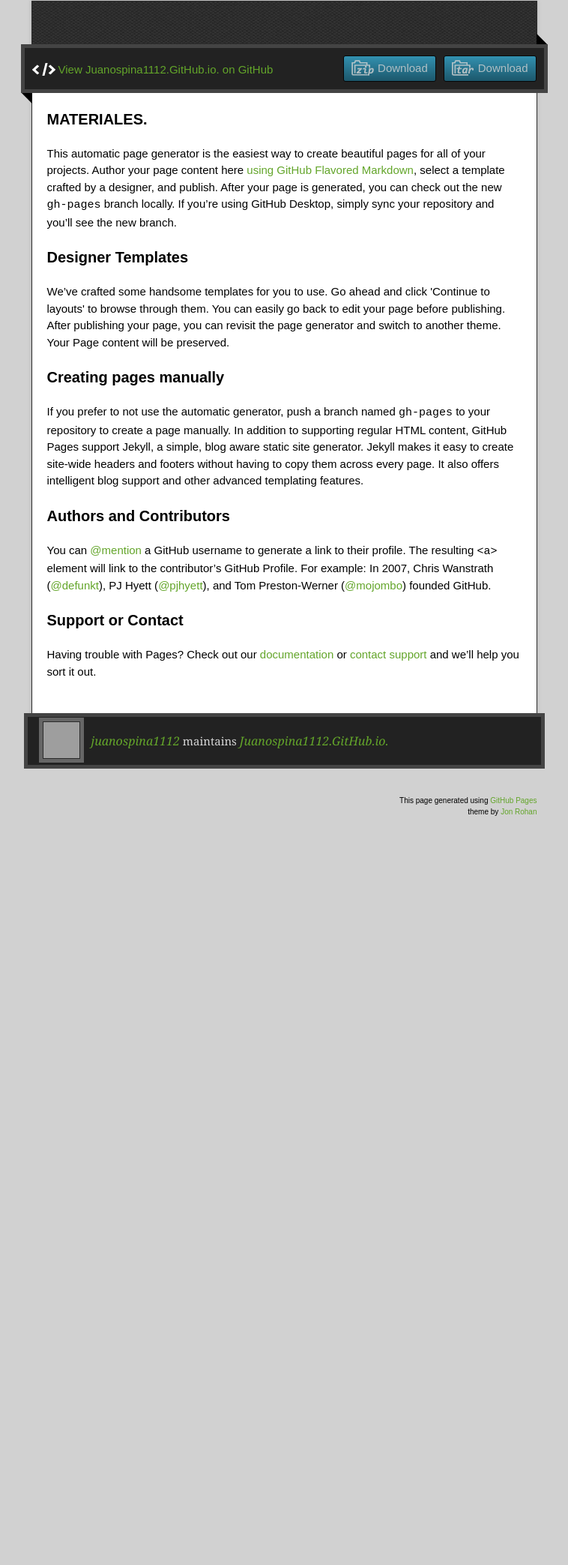
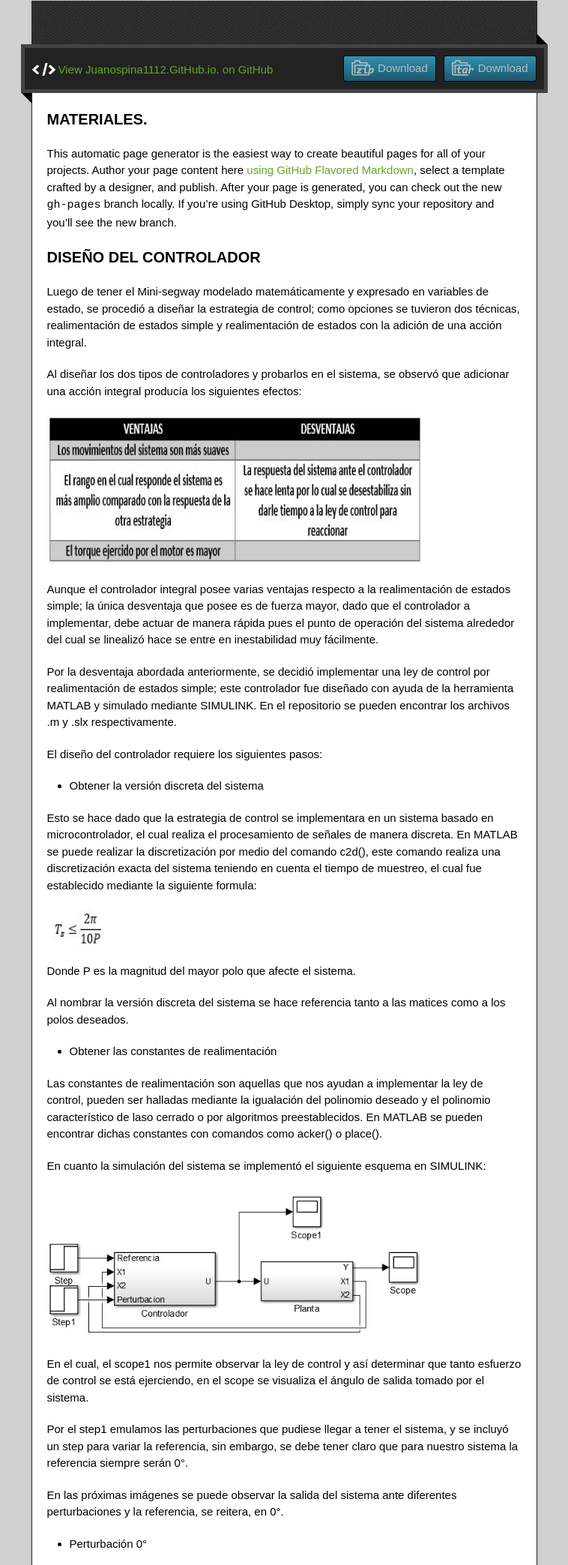
Before and after one commit to juanospina1112/juanospina1112.github.io., a plain HTML site: page index.html in a window 1280 px wide. Shown: the part 129-2216 px from the top of the page at 75% size, without its empty margins (261-1019 px from the left). Before the commit the page ends 1309 px from the top, so only its background shows below. Drawn offline with nearby package versions, Linux system fonts and the light colour scheme; grey boxes are pictures that could not be loaded.

Commit message:
documentacion controlador

```diff
--- a/index.html
+++ b/index.html
@@ -42,9 +42,67 @@
 <p>This automatic page generator is the easiest way to create beautiful pages for all of your projects. Author your page content here <a href="https://guides.github.com/features/mastering-markdown/">using GitHub Flavored Markdown</a>, select a template crafted by a designer, and publish. After your page is generated, you can check out the new <code>gh-pages</code> branch locally. If you’re using GitHub Desktop, simply sync your repository and you’ll see the new branch.</p>
 
 <h3>
-<a id="designer-templates" class="anchor" href="#designer-templates" aria-hidden="true"><span class="octicon octicon-link"></span></a>Designer Templates</h3>
+<a id="DISEÑO DEL CONTROLADOR" class="anchor" href="#DISEÑO DEL CONTROLADOR" aria-hidden="true"><span class="octicon octicon-link"></span></a>DISEÑO DEL CONTROLADOR</h3>
 
-<p>We’ve crafted some handsome templates for you to use. Go ahead and click 'Continue to layouts' to browse through them. You can easily go back to edit your page before publishing. After publishing your page, you can revisit the page generator and switch to another theme. Your Page content will be preserved.</p>
+<p>Luego de tener el Mini-segway modelado matemáticamente y expresado en variables de estado, se procedió a diseñar la estrategia de control; como opciones se tuvieron dos técnicas, realimentación de estados simple y realimentación de estados con la adición de una acción integral.</p>
+
+<p>Al diseñar los dos tipos de controladores y probarlos en el sistema, se observó que adicionar una acción integral producía los siguientes efectos:</p>
+
+<img src="imagenes_andres/tabla.jpg" width=500 height=200>
+
+<p>Aunque el controlador integral posee varias ventajas respecto a la realimentación de estados simple; la única desventaja que posee es de fuerza mayor, dado que el controlador a implementar, debe actuar de manera rápida pues el punto de operación del sistema alrededor del cual se linealizó hace se entre en inestabilidad muy fácilmente.</p>
+
+<p>Por la desventaja abordada anteriormente, se decidió implementar una ley de control por realimentación de estados simple; este controlador fue diseñado con ayuda de la herramienta MATLAB y simulado mediante SIMULINK. En el repositorio se pueden encontrar los archivos .m y .slx respectivamente.</p>
+
+<p>El diseño del controlador requiere los siguientes pasos:</p>
+
+<UL>
+    <LI>Obtener la versión discreta del sistema
+</UL>
+
+<p>Esto se hace dado que la estrategia de control se implementara en un sistema basado en microcontrolador, el cual realiza el procesamiento de señales de manera discreta. En MATLAB se puede realizar la discretización por medio del comando c2d(), este comando realiza una discretización exacta del sistema teniendo en cuenta el tiempo de muestreo, el cual fue establecido mediante la siguiente formula:</p>
+
+<img src="imagenes_andres/formula.jpg" width=75 height=50>
+
+<p>Donde P es la magnitud del mayor polo que afecte el sistema.</p>
+
+<p>Al nombrar la versión discreta del sistema se hace referencia tanto a las matices como a los polos deseados.</p>
+
+<UL>
+    <LI>Obtener las constantes de realimentación
+</UL>
+
+<p>Las constantes de realimentación son aquellas que nos ayudan a implementar la ley de control, pueden ser halladas mediante la igualación del polinomio deseado y el polinomio característico de laso cerrado o por algoritmos preestablecidos. En MATLAB se pueden encontrar dichas constantes con comandos como acker() o place().</p>
+
+<p>En cuanto la simulación del sistema se implementó el siguiente esquema en SIMULINK:</p>
+
+<img src="imagenes_andres/sistema.jpg" width=500 height=200>
+
+<p>En el cual, el scope1 nos permite observar la ley de control y así determinar que tanto esfuerzo de control se está ejerciendo, en el scope se visualiza el ángulo de salida tomado por el sistema.</p>
+
+<p>Por el step1 emulamos las perturbaciones que pudiese llegar a tener el sistema, y se incluyó un step para variar la referencia, sin embargo, se debe tener claro que para nuestro sistema la referencia siempre serán 0°.</p>
+
+<p>En las próximas imágenes se puede observar la salida del sistema ante diferentes perturbaciones y la referencia, se reitera, en 0°.</p>
+
+<UL>
+    <LI>Perturbación 0°
+</UL>
+
+<img src="imagenes_andres/0.jpg" width=500 height=500>
+
+<UL>
+    <LI>Perturbación 5°
+</UL>
+
+<img src="imagenes_andres/5.jpg" width=500 height=500>
+
+<UL>
+    <LI>Perturbación 10°
+</UL>
+
+<img src="imagenes_andres/10.jpg" width=500 height=500>
+
+<p>De las imágenes anteriores se concluye que el controlador diseñado es eficiente para esta aplicación, lo cual se corrobora al momento de su implementación. Al aumentar el ángulo de perturbación, el ángulo de salida del sistema tiende a alejarse de 0°, lo cual no ocurre con el controlador robusto; sin embargo, este error es muy mínimo y dado la acción de control cada tiempo de muestreo se hace “invisible”. Se tuvo en cuenta la simulación hasta 10°, dado que teóricamente esta es la región lineal del sistema.</p>
 
 <h3>
 <a id="creating-pages-manually" class="anchor" href="#creating-pages-manually" aria-hidden="true"><span class="octicon octicon-link"></span></a>Creating pages manually</h3>
```
Also changed, not shown: imagenes_andres/0.jpg (added), imagenes_andres/10.jpg (added), imagenes_andres/5.jpg (added), imagenes_andres/formula.JPG (added), imagenes_andres/sistema.jpg (added), imagenes_andres/tabla.JPG (added).
